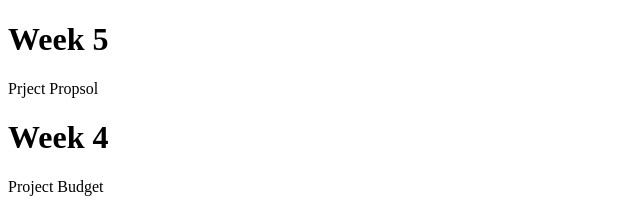
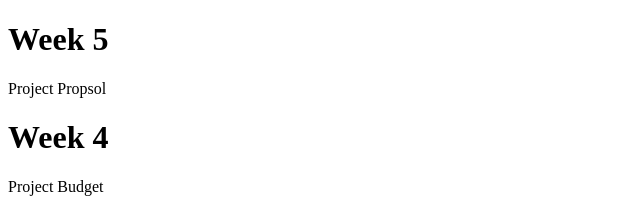
Before and after one commit to cblakley/cblakley.github.io, a plain HTML site: page index.html in a window 1280 px wide. Shown: the top 214 px of the page, 0-640 px from the left. Drawn offline with Linux system fonts and the light colour scheme.

Commit message:
spelling

```diff
--- a/index.html
+++ b/index.html
@@ -2,7 +2,7 @@
 <html>
 <body>
 <h1>Week 5</h1>
-<p>Prject Propsol</p>
+<p>Project Propsol</p>
 <h1>Week 4</h1>
 <p>Project Budget</p>
 <h1>Week 3</h1>
```
